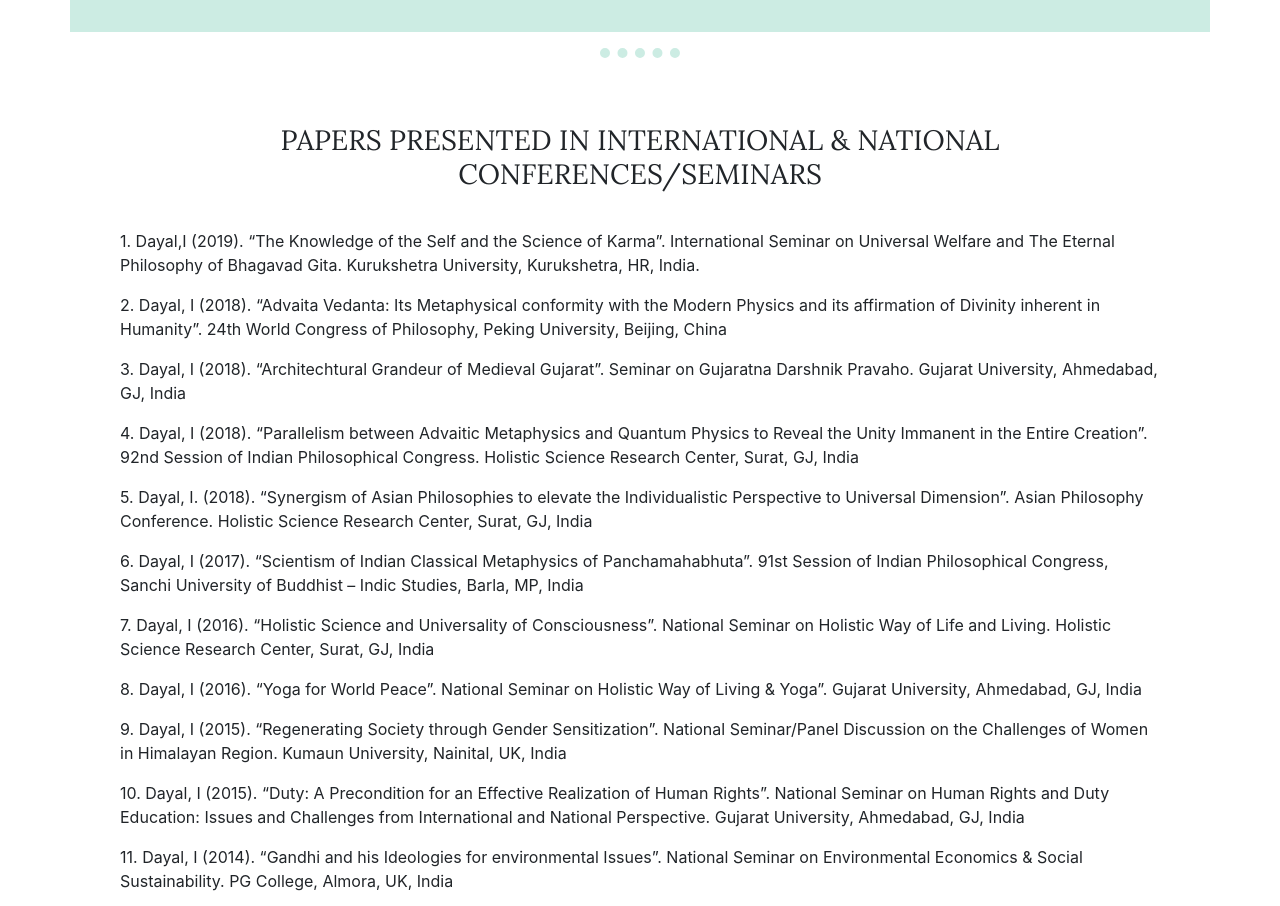
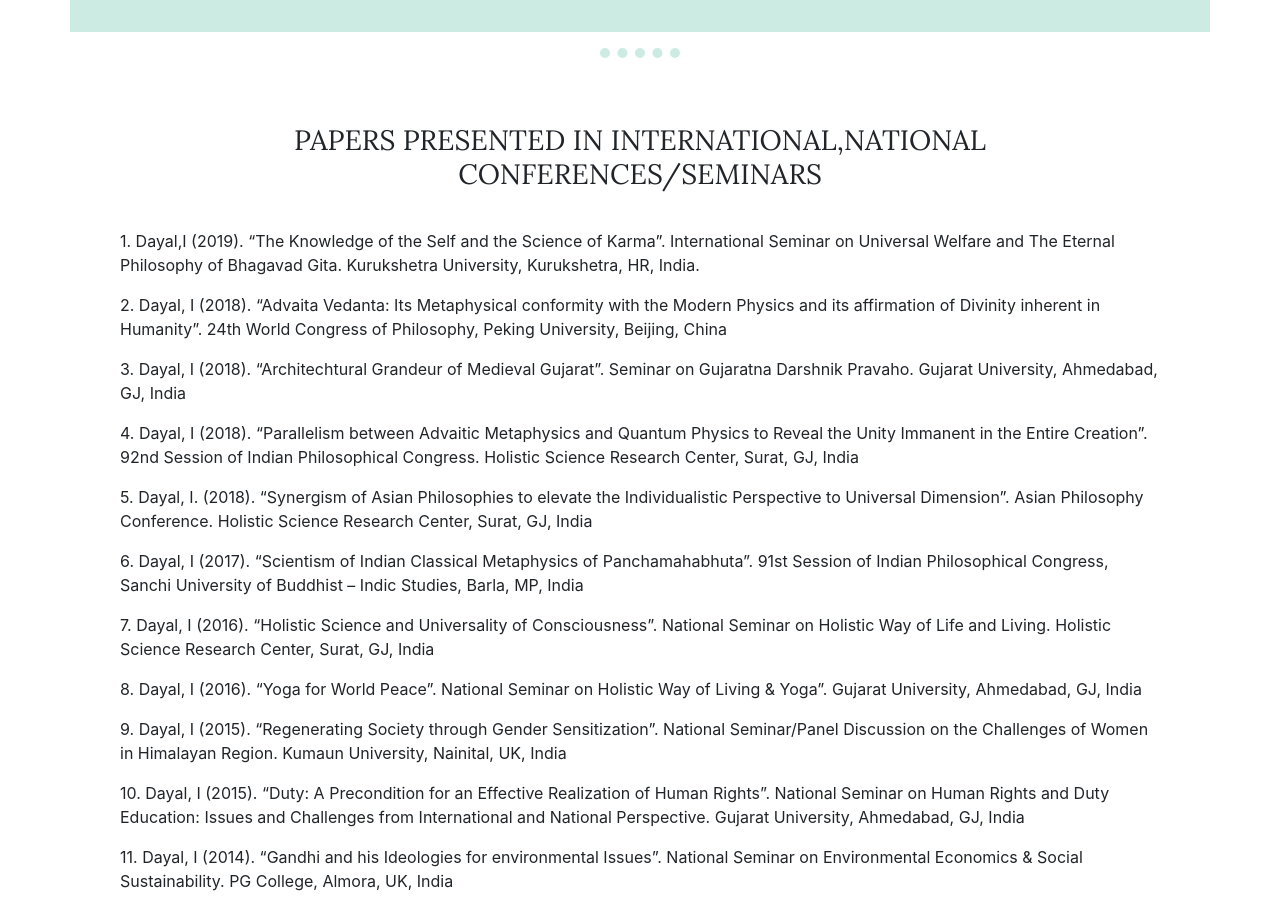
Before and after one commit to tanujrajput/iti-dayal, a plain HTML site: page index.html in a window 1280 px wide. Shown: the part 1800-2706 px from the top of the page. Drawn offline with nearby package versions, Linux system fonts and the light colour scheme.

Commit message:
Update index.html

```diff
--- a/index.html
+++ b/index.html
@@ -114,7 +114,7 @@
 
   <div class="container papers">
 
-    <h3>PAPERS PRESENTED IN INTERNATIONAL & NATIONAL CONFERENCES/SEMINARS</h3>
+    <h3>PAPERS PRESENTED IN INTERNATIONAL,NATIONAL CONFERENCES/SEMINARS</h3>
     <p>1. Dayal,I (2019). “The Knowledge of the Self and the Science of Karma”. International Seminar on Universal Welfare
       and The Eternal Philosophy of Bhagavad Gita. Kurukshetra University, Kurukshetra, HR, India.</p>
     <p>2. Dayal, I (2018). “Advaita Vedanta: Its Metaphysical conformity with the Modern Physics and its affirmation of
```
